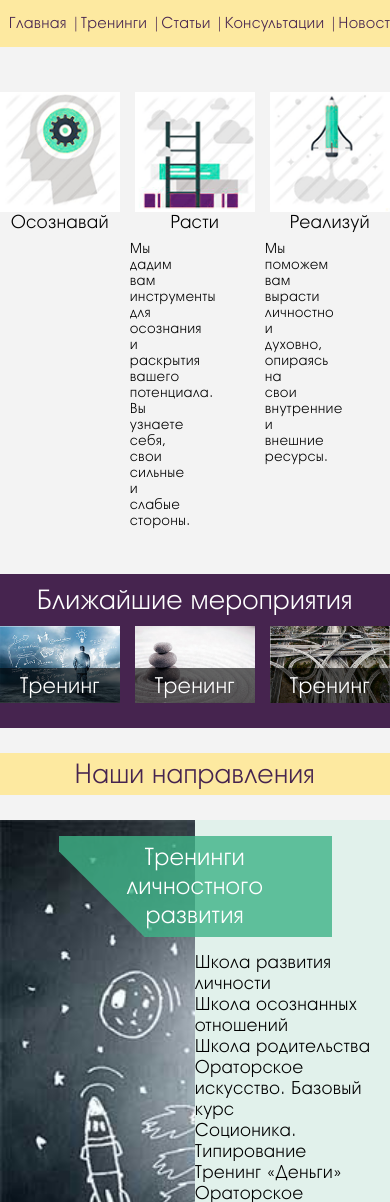
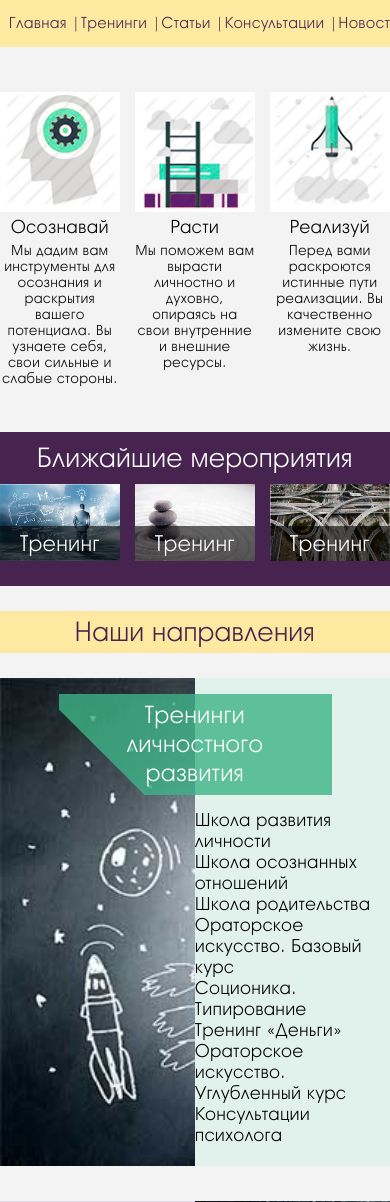
Before and after one commit to ZatolokinPavel/zhivoeslovo, a PHP site: page / in a window 390 px wide. Shown: the top 1202 px of the page. Run offline with PHP 8.4, Linux system fonts and the light colour scheme; grey boxes are pictures that could not be loaded.

Commit message:
update slogan styles

```diff
--- a/css/main.css
+++ b/css/main.css
@@ -175,6 +175,11 @@ h4 {font-size: 22px; font-weight: normal;}
 .slogan img {float: left;}
 .slogan .title {font-size: 1.3em;}
 .slogan p {margin: 8px 0 0 0; padding: 0 0 0 130px;}
+@media (max-width:  991px) {
+    .slogan img {float: none;}
+    .slogan .title {display: block; margin: 5px 0;}
+    .slogan p {display: block; margin-top: 5px; padding: 0;}
+}
 
 
 
```
